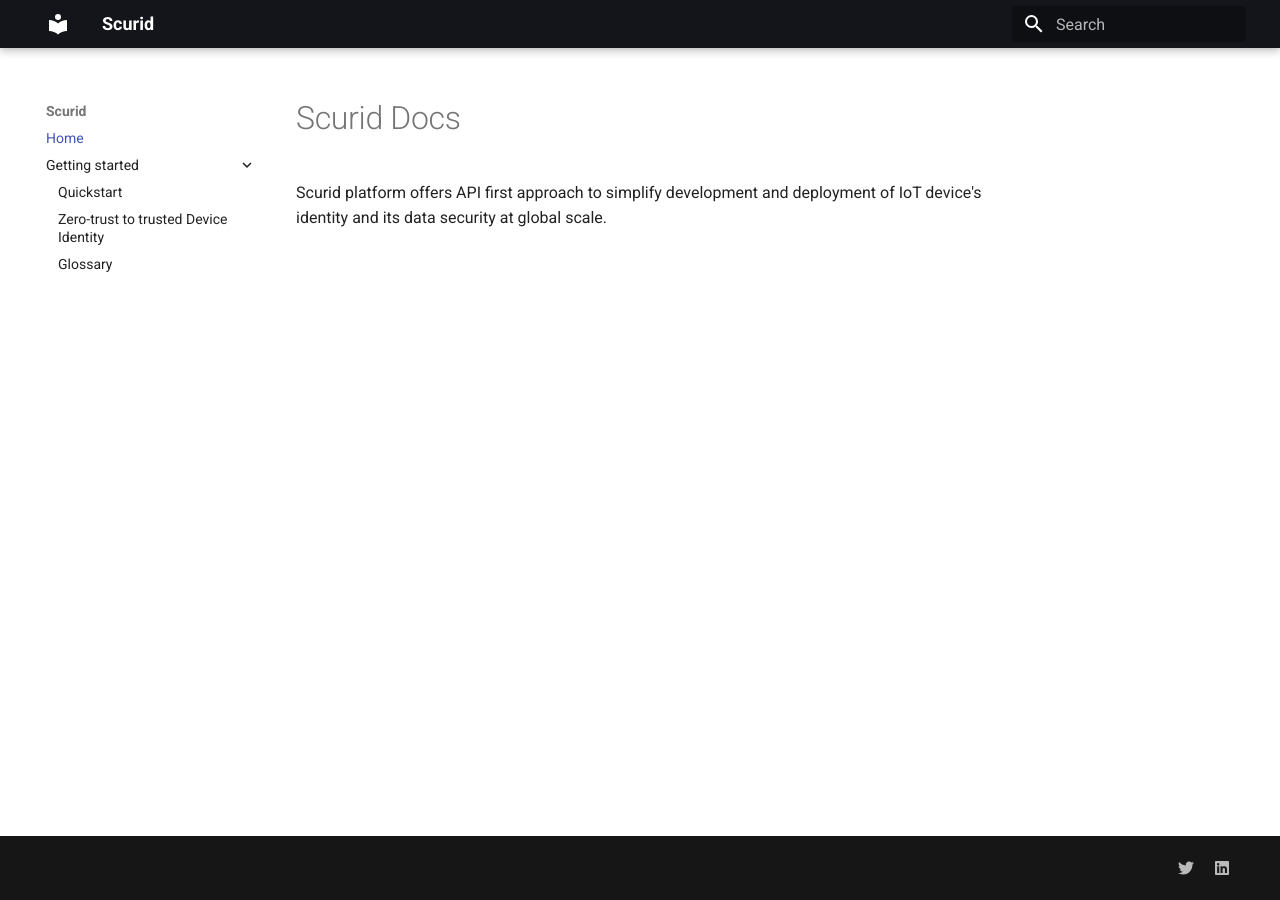
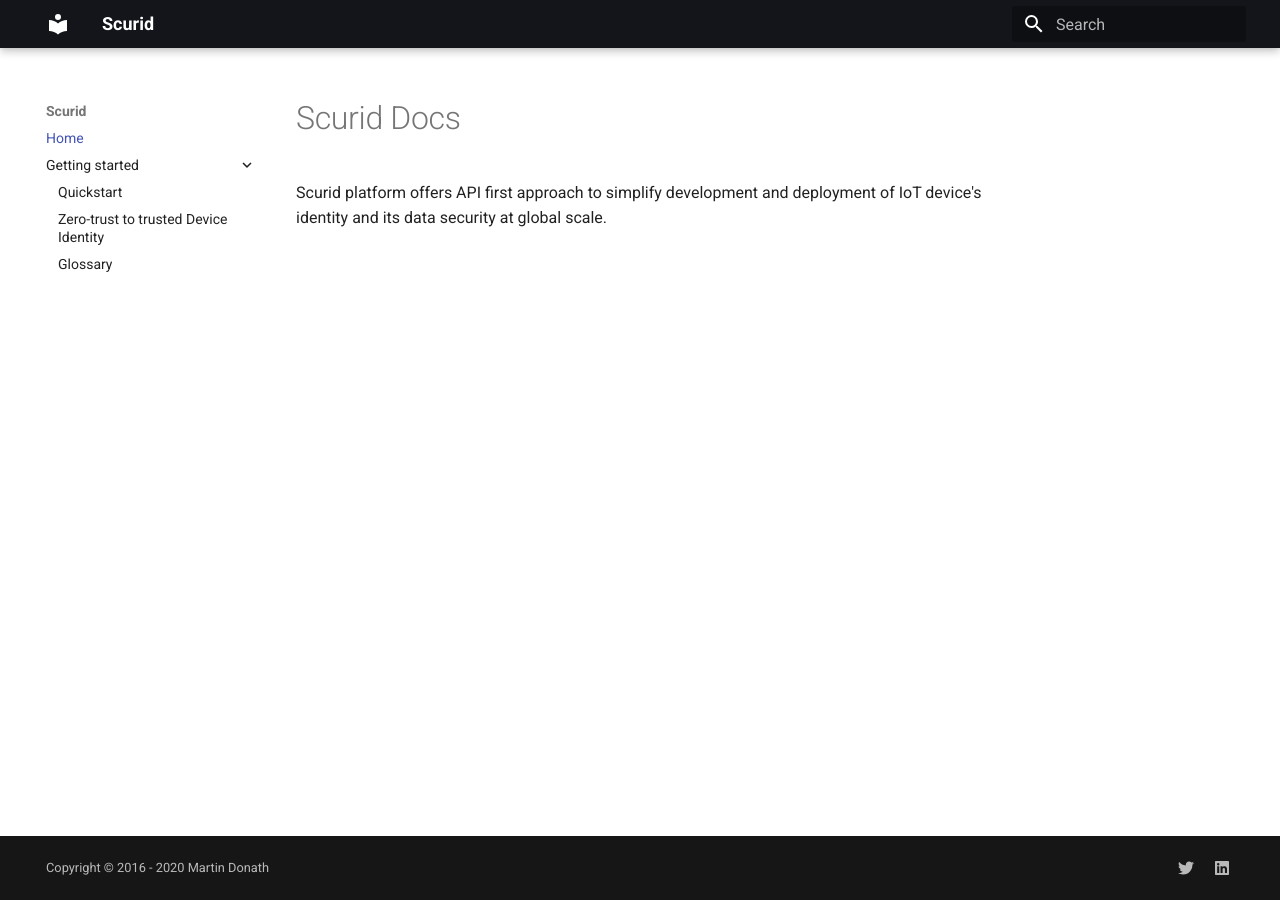
Before and after one commit to scurid-inc/docs, an MkDocs documentation site: the page built from docs/index.md, in a window 1280 px wide. Built offline with MkDocs 1.6.1 and Material for MkDocs 9.7.7, drawn with Linux system fonts in a browser that asks for light colours.

Commit message:
adding mkdocs copyright

```diff
--- a/mkdocs.yml
+++ b/mkdocs.yml
@@ -42,3 +42,4 @@ extra:
       link: https://www.linkedin.com/company/scurid-ai-tech
 # disables the footer with mkdocs info
   generator: false
+copyright: Copyright &copy; 2016 - 2020 Martin Donath
```
